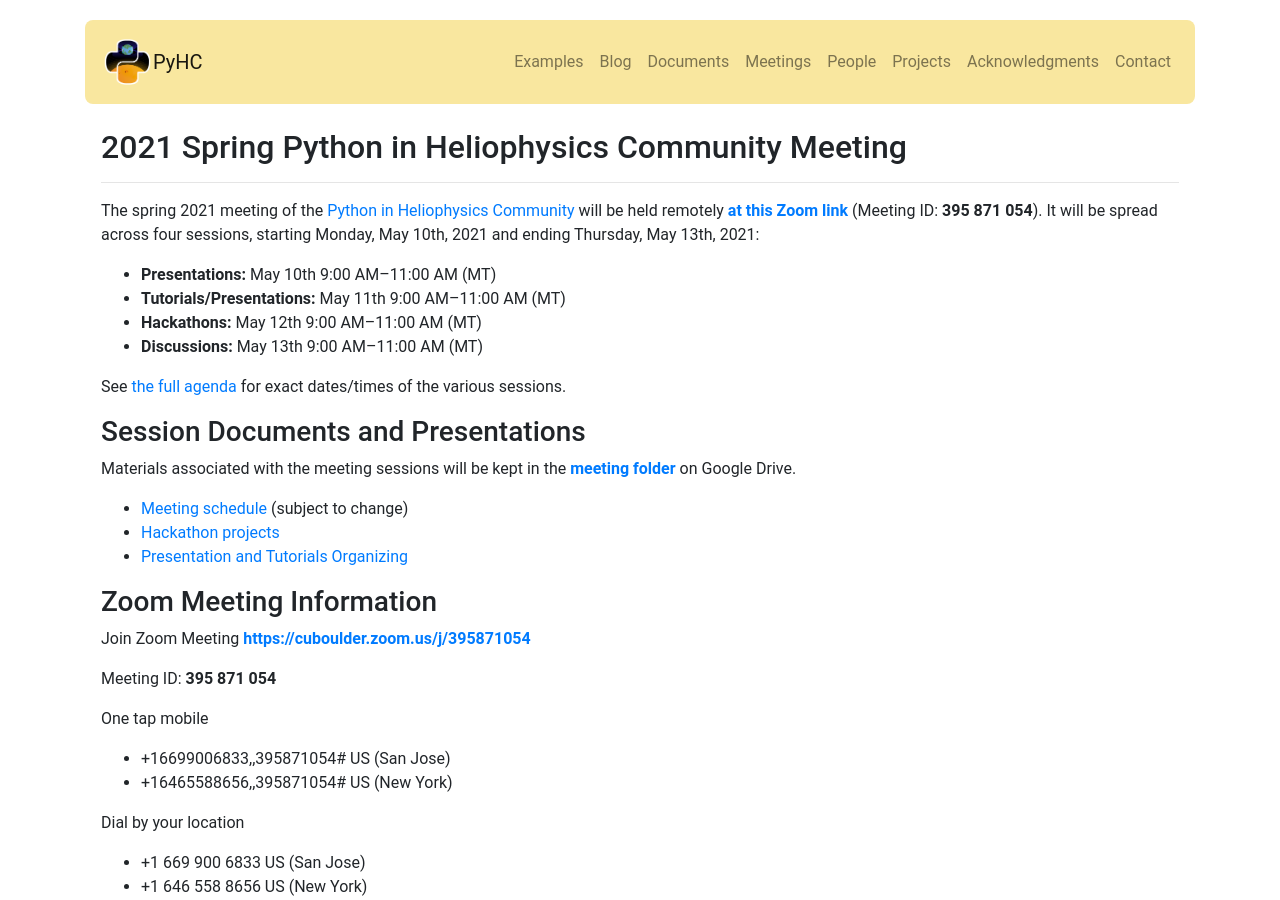
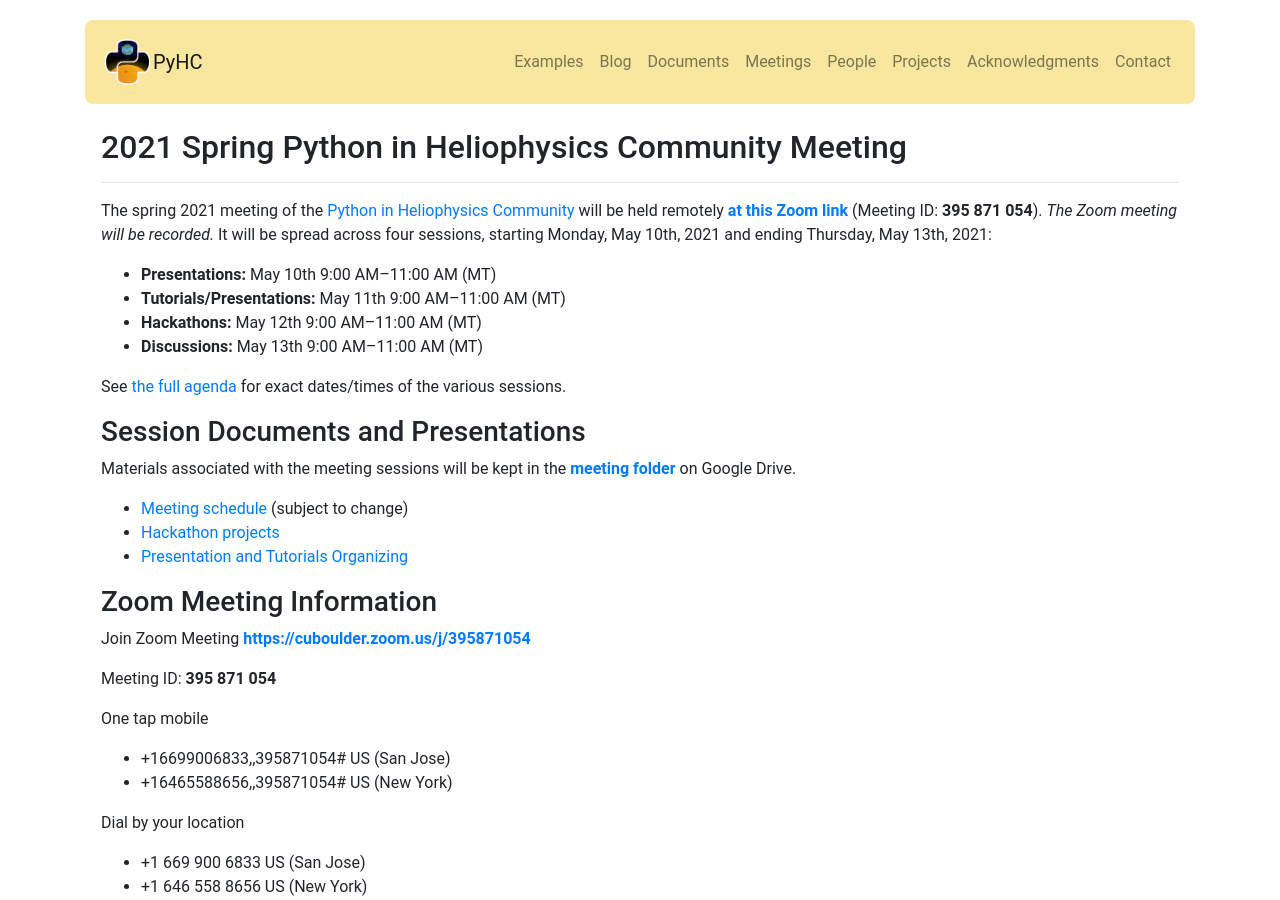
Before and after one commit to heliophysicsPy/heliophysicsPy.github.io, a Jekyll site: the page built from _pages/meetings/spring2021.md, in a window 1280 px wide and 900 px high. Built offline with Jekyll 4.4.1, drawn with Linux system fonts in a browser that asks for light colours; nearby versions of some CDN libraries.

Commit message:
Add a recording warning

```diff
--- a/_pages/meetings/spring2021.md
+++ b/_pages/meetings/spring2021.md
@@ -5,7 +5,7 @@ permalink: /meetings/spring2021/
 exclude: true
 ---
 
-The spring 2021 meeting of the [Python in Heliophysics Community](http://heliopython.org) will be held remotely [**at this Zoom link**](https://cuboulder.zoom.us/j/395871054) (Meeting ID: **395 871 054**). It will be spread across four sessions, starting Monday, May 10th, 2021 and ending Thursday, May 13th, 2021:
+The spring 2021 meeting of the [Python in Heliophysics Community](http://heliopython.org) will be held remotely [**at this Zoom link**](https://cuboulder.zoom.us/j/395871054) (Meeting ID: **395 871 054**). _The Zoom meeting will be recorded._ It will be spread across four sessions, starting Monday, May 10th, 2021 and ending Thursday, May 13th, 2021:
 
  - **Presentations:** May 10th 9:00 AM–11:00 AM (MT)
  - **Tutorials/Presentations:** May 11th 9:00 AM–11:00 AM (MT)
```
